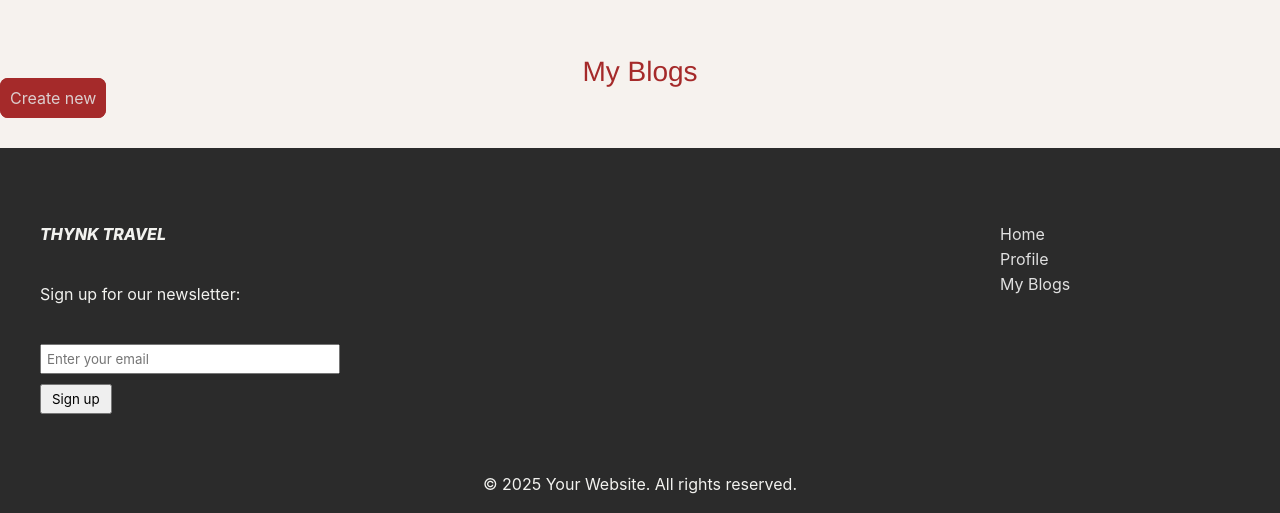
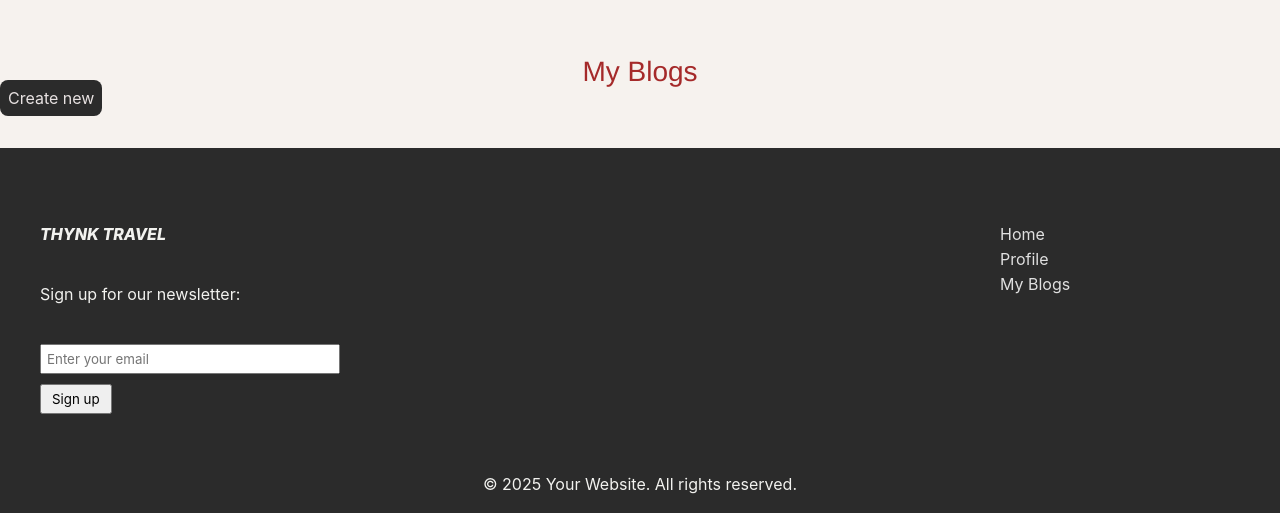
Before and after one commit to Donja1998/group-assignment, a PHP site: page /multitier-shop/home/blogs in a window 1280 px wide. Shown: the part 67-580 px from the top of the page. Run offline with PHP 8.4, Linux system fonts and the light colour scheme; the visitor is signed in with stand-in values (Sample User, id 1); data that the repository does not hold is empty.

Commit message:
Update style.css

```diff
--- a/multitier-blog/frontend/assets/css/style.css
+++ b/multitier-blog/frontend/assets/css/style.css
@@ -317,9 +317,8 @@ div.solo-item img{
 /* -- My blogs page -- */
 #creatNew{
     text-decoration: none;
-    color: rgb(220, 206, 206);
-    background-color: brown;
-    border: 2px solid brown;
+    color: rgb(232, 226, 226);
+    background-color: #2B2B2B;
     border-radius: 8px;
     padding: 8px;
     margin-top: 8px;
```
